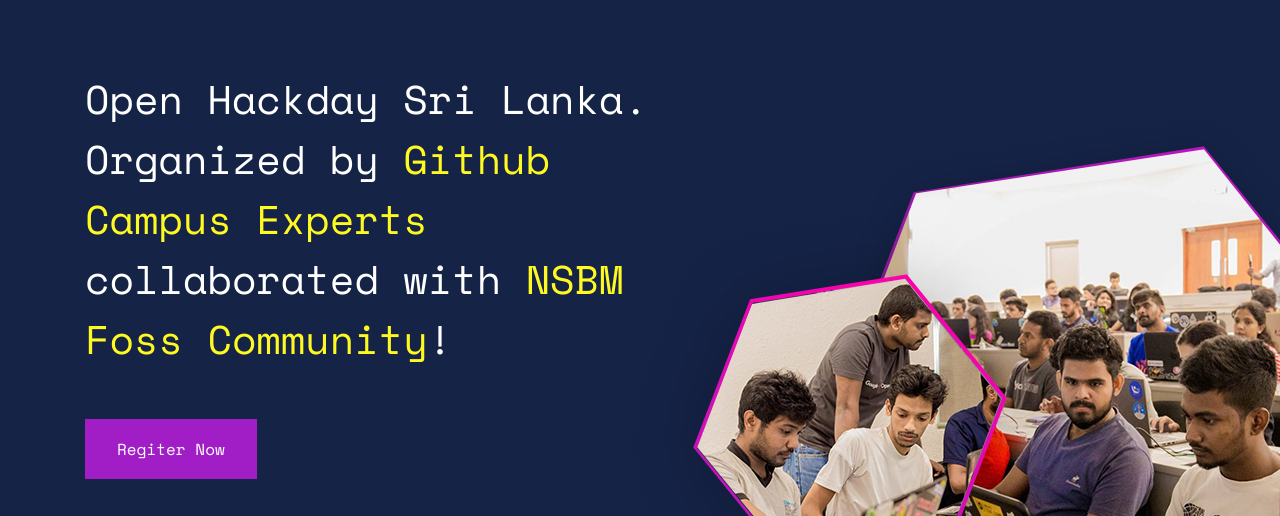
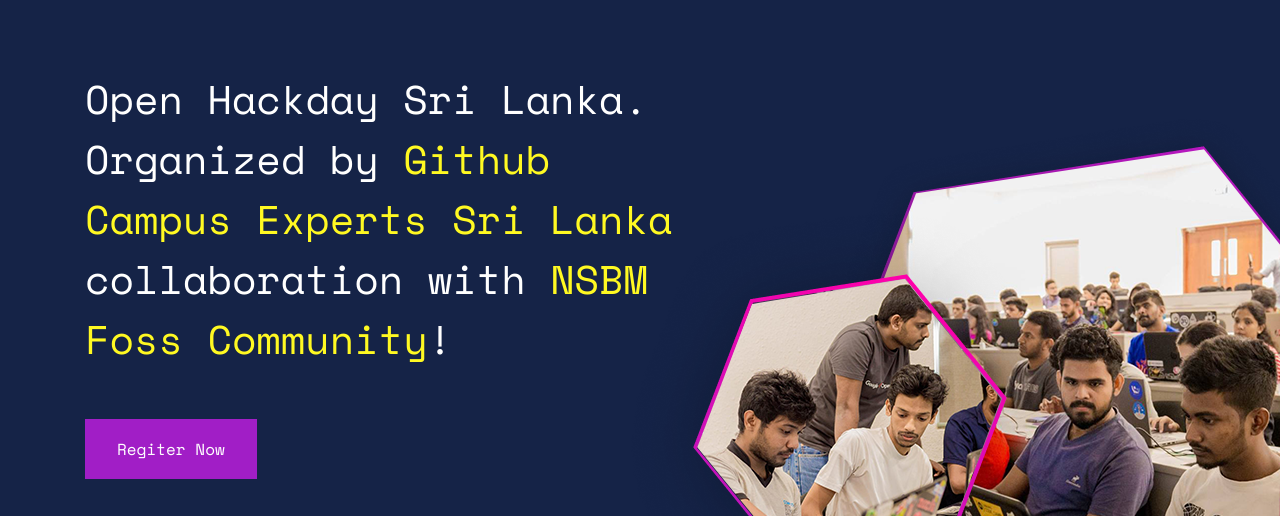
Before and after one commit to uvinduperera/openhackday.github.io, a plain HTML site: page index.html in a window 1280 px wide. Shown: the part 225-741 px from the top of the page. Drawn offline with Linux system fonts and the light colour scheme; files whose address does not match are found by name.

Commit message:
Update index.html

```diff
--- a/index.html
+++ b/index.html
@@ -66,7 +66,7 @@
       <section class="section">
         <div class="hero-body">
           <h1 class="title is-1 is-spaced">Open Hackday Sri Lanka. Organized by <span class="highlight">Github Campus
-              Experts</span> collaborated with <span class="highlight">NSBM Foss Community</span>!
+              Experts Sri Lanka</span> collaboration with <span class="highlight">NSBM Foss Community</span>!
           </h1>
 
           <a class="button" target="blank"
```
